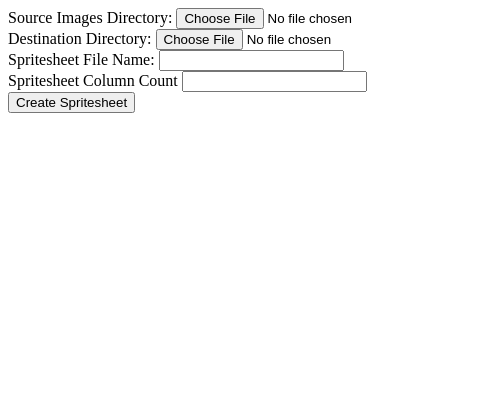
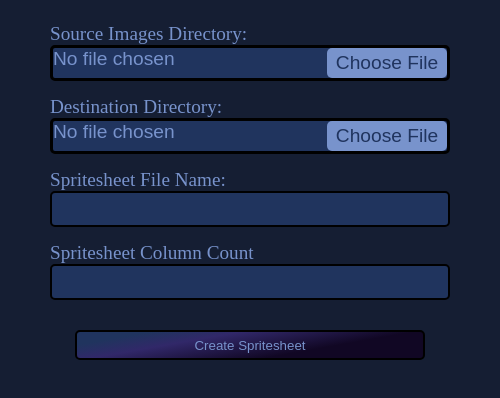
Before and after one commit to Nappa9693/spritesheet-maker-gui, an Electron app: page index.html in a window 500 px wide. Drawn offline with Linux system fonts and the light colour scheme.

Commit message:
Adjusted size of window, added styling

```diff
--- /dev/null
+++ b/index.css
@@ -0,0 +1,62 @@
+body {
+    display: flex;
+    flex-direction: column;
+    align-items: center;
+    background-color: #151e33;
+}
+
+.user-input {
+    /*
+        #20345e input
+        #7893cc text
+    */
+    display: inline-flex;
+    flex-direction: column;
+    width: 400px;
+    color: #7893cc;
+    margin-top: 15px;
+}
+
+.user-input label {
+    font-size: 1.2em;
+}
+
+.user-input input {
+    background-color: #20345e;
+    color: #7893cc;
+    border-radius: 5px;
+    border-width: 1;
+    border-color: black;
+    border-style: solid;
+    height: 30px;
+    font-size: 1.2em;
+}
+
+.user-input input::file-selector-button {
+    background-color: #7893cc;
+    color: #20345e;
+    border-radius: 5px;
+    border-width: 0;
+    width: 120px;
+    height: 100%;
+    float: right;
+    margin: 0;
+    padding: 0;
+}
+
+button {
+    /*
+    #110724
+     #20345e;
+    */
+    margin-top: 30px;
+    height: 30px;
+    width: 350px;
+    color: #7893cc;
+    border-radius: 5px;
+    border-width: 1;
+    border-color: black;
+    border-style: solid;
+    background: #20345E;
+background: linear-gradient(170deg, rgba(32, 52, 94, 1) 15%, rgba(49, 40, 105, 1) 33%, rgba(17, 7, 36, 1) 68%);
+}
--- a/index.html
+++ b/index.html
@@ -11,12 +11,13 @@
       content="default-src 'self'; script-src 'self'"
     />
     <title>Spritesheet Maker</title>
+    <link rel="stylesheet" href="./index.css">
   </head>
   <body>
-    <div class="content">
     <div class="user-input">
         <label for="sourceDirectory">Source Images Directory:</label>
         <input id="sourceDirectory" type="file" webkitdirectory />
+        <i class="fa-solid fa-folder-open"></i>
     </div>
     <div class="user-input">
         <label for="destinationDirectory">Destination Directory:</label>
@@ -33,7 +34,6 @@
     <div>
         <button id="createSpriteSheetButton">Create Spritesheet</button>
     </div>
-    </div>
     <script src="./renderer.js"></script>
   </body>
 </html>
--- a/main.js
+++ b/main.js
@@ -3,8 +3,8 @@ const path = require("path");
 
 const createWindow = () => {
   const win = new BrowserWindow({
-    width: 800,
-    height: 600,
+    width: 500,
+    height: 500,
     webPreferences: {
       preload: path.join(__dirname, "preload.js"),
     },
```
Lines whose indentation alone changed are shown as unchanged.
